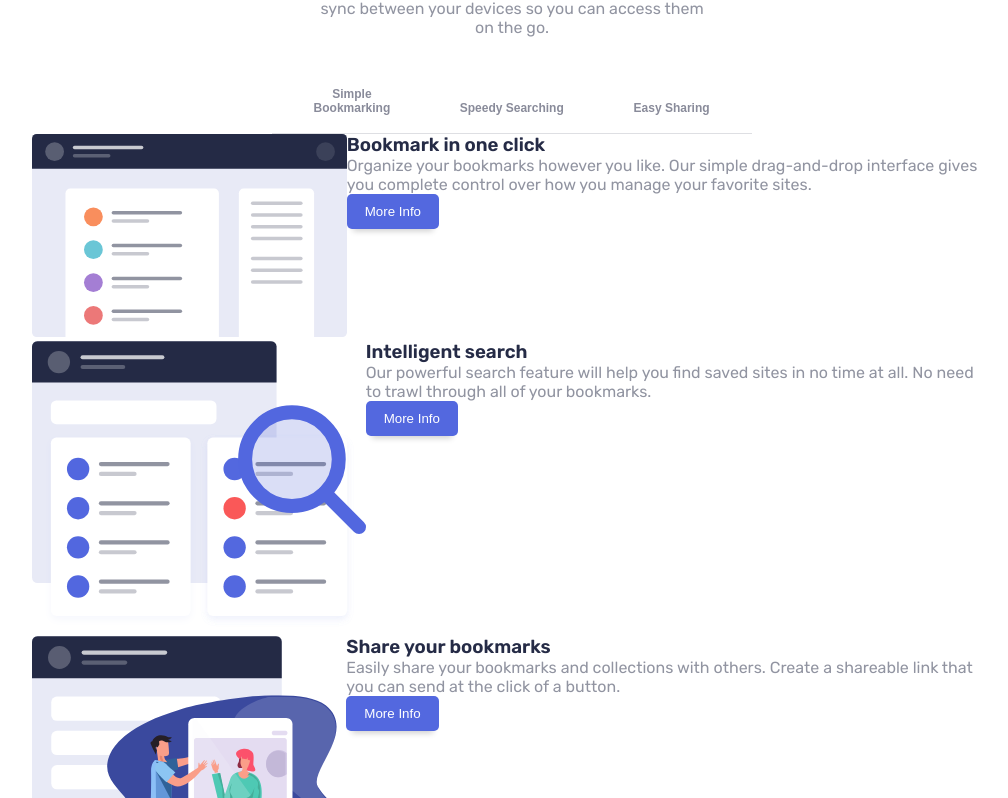
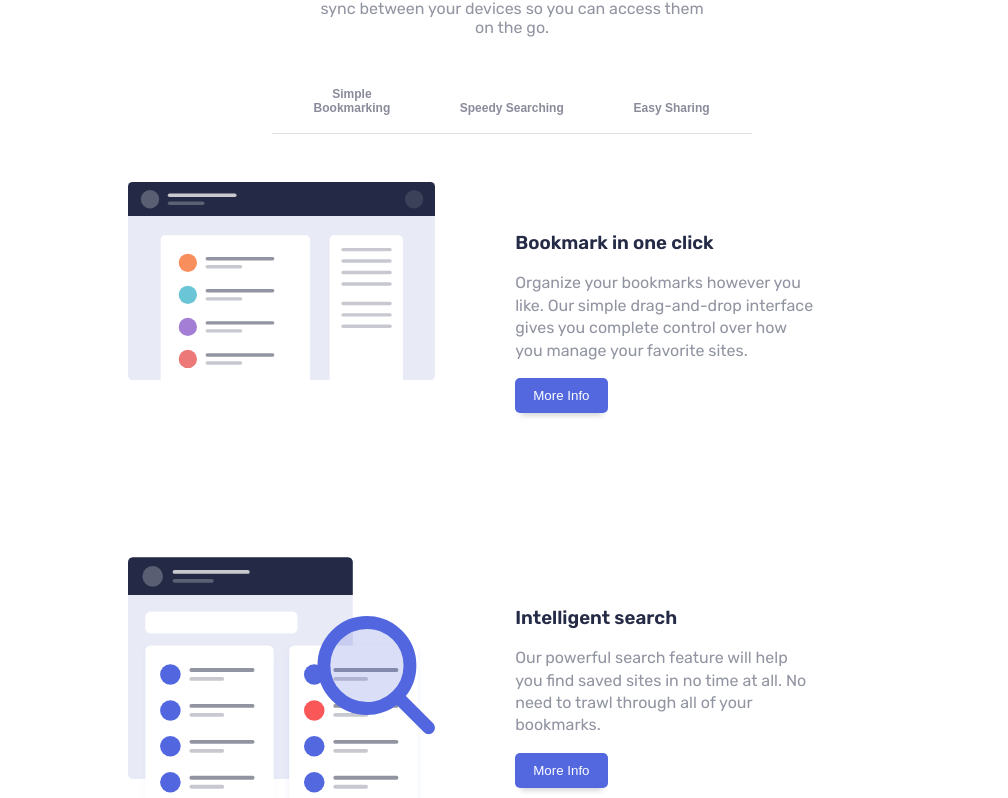
Before and after one commit to Z11mm/bookmark-landing-page, a React (Create React App) app: page / in a window 1280 px wide. Shown: the part 782-1580 px from the top of the page, without its empty margins (128-1136 px from the left). Built offline with nearby package versions, Linux system fonts and the light colour scheme.

Commit message:
Style: Add styles to features tab content

```diff
--- a/src/assets/css/main.css
+++ b/src/assets/css/main.css
@@ -117,11 +117,20 @@ header {
   max-height: 100%; }
 
 .tabcontent {
-  display: flex; }
-  .tabcontent .tabcontent-text h3 {
-    color: #252b46; }
-  .tabcontent .tabcontent-text p {
-    color: #9194a1; }
+  display: flex;
+  padding: 3rem 0;
+  max-width: 80%;
+  margin-right: auto;
+  margin-left: auto; }
+  .tabcontent .tabcontent-text {
+    padding: 3rem 5rem;
+    max-width: 60%;
+    line-height: 1.4; }
+    .tabcontent .tabcontent-text h3 {
+      color: #252b46; }
+    .tabcontent .tabcontent-text p {
+      color: #9194a1;
+      margin: 1rem 0; }
 
 * {
   padding: 0;
--- a/src/scss/_features.scss
+++ b/src/scss/_features.scss
@@ -54,14 +54,22 @@
 .tabcontent {
   // display: none;
   display: flex;
+  padding: 3rem 0;
+  max-width: 80%;
+  margin-right: auto;
+  margin-left: auto;
 
   .tabcontent-text {
+    padding: 3rem 5rem;
+    max-width: 60%;
+    line-height: 1.4;
     h3 {
       color: $very-dark-blue;
     }
 
     p {
       color: $greyish-blue;
+      margin: 1rem 0;
     }
   }
 }
```
